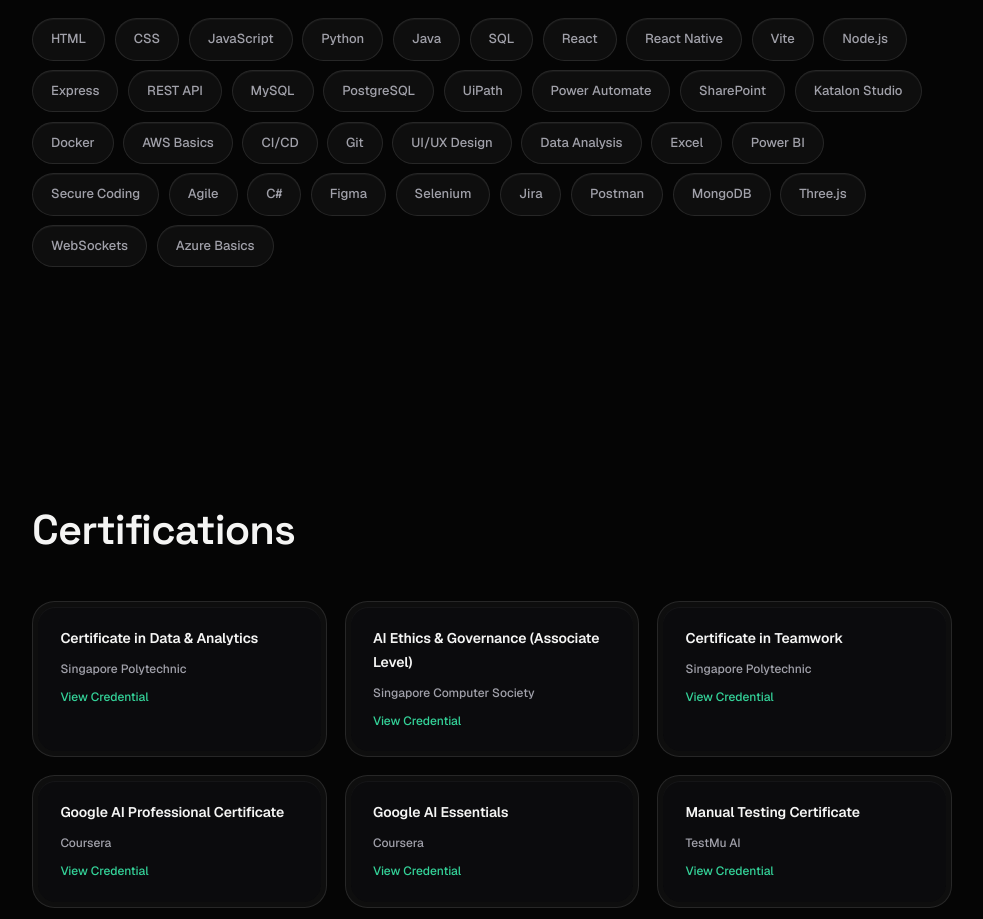
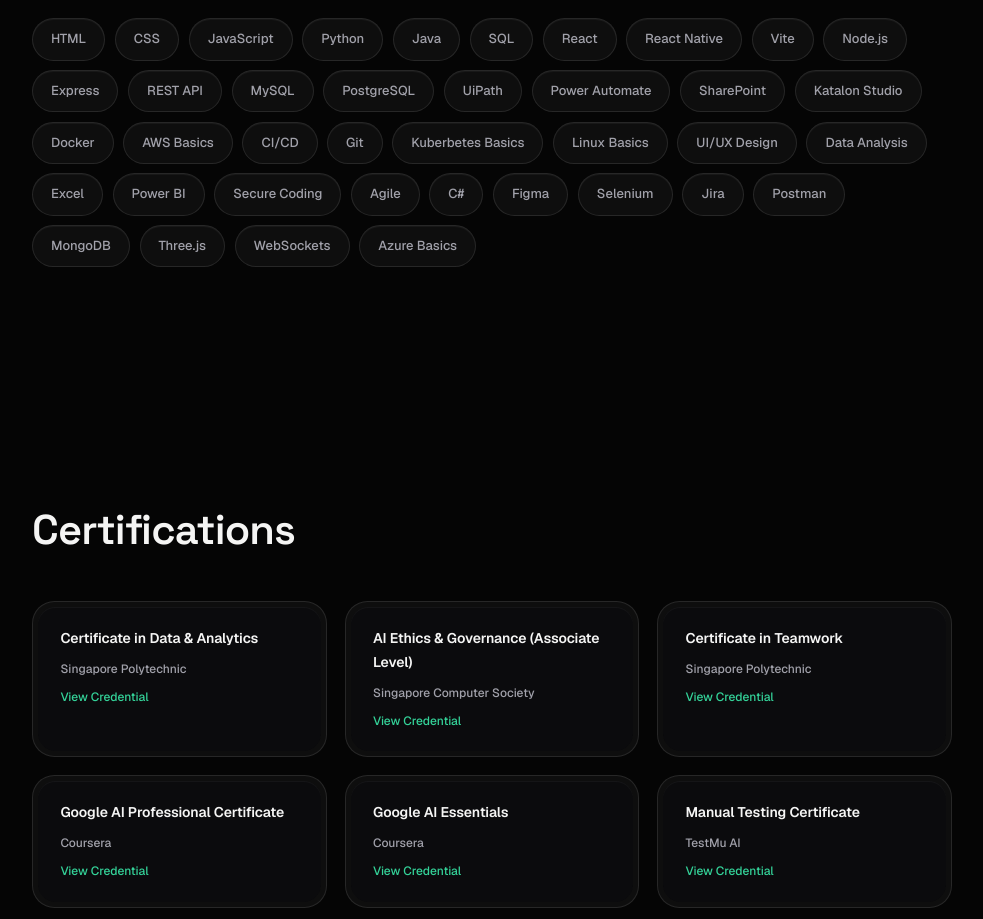
Before and after one commit to Htet-Myark/htet-portfolio-v2, a React (Vite) app: page / in a window 1280 px wide. Shown: the part 4420-5339 px from the top of the page, without its empty margins (148-1131 px from the left). Built offline with nearby package versions, Linux system fonts and the light colour scheme.

Commit message:
skill added

```diff
--- a/src/components/Skills.jsx
+++ b/src/components/Skills.jsx
@@ -4,7 +4,7 @@
   'HTML', 'CSS', 'JavaScript', 'Python', 'Java', 'SQL',
   'React', 'React Native', 'Vite', 'Node.js', 'Express', 'REST API',
   'MySQL', 'PostgreSQL', 'UiPath', 'Power Automate', 'SharePoint','Katalon Studio',
-  'Docker', 'AWS Basics', 'CI/CD', 'Git',
+  'Docker', 'AWS Basics', 'CI/CD', 'Git','Kuberbetes Basics ','Linux Basics',
   'UI/UX Design', 'Data Analysis', 'Excel', 'Power BI', 'Secure Coding', 'Agile', 'C#', 'Figma','Selenium', 'Jira', 'Postman', 'MongoDB', 'Three.js', 'WebSockets', 'Azure Basics'
 ]
 
```
